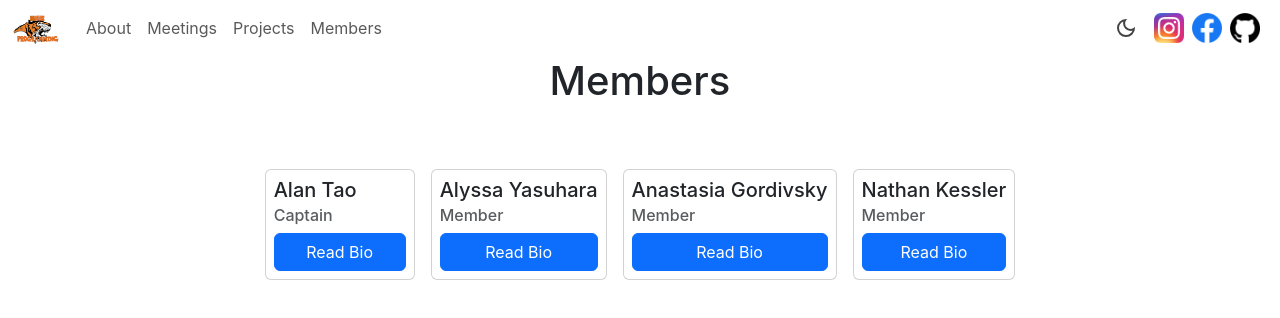
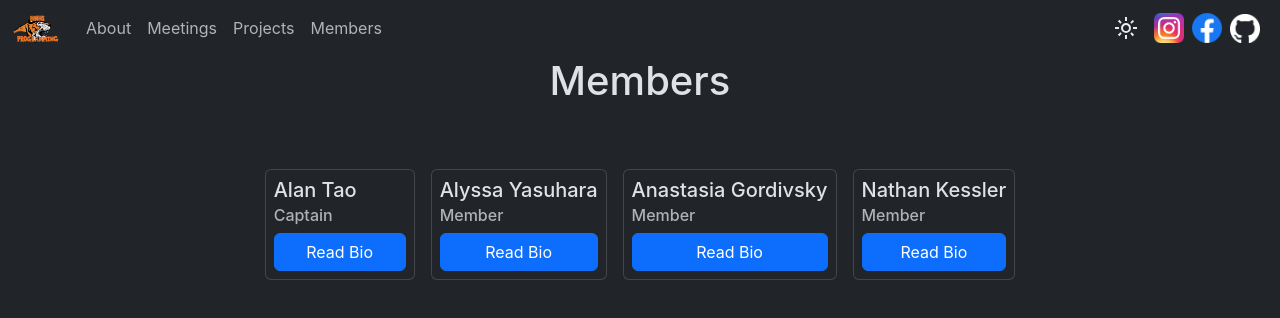
Before and after one commit to NNHS-Programming-Club/website, a React (Create React App) app: page /members in a window 1280 px wide. Shown: the top 318 px of the page. Built offline with nearby package versions, Linux system fonts and the light colour scheme; the HTML template or start-up script is replaced by a standard one.

Commit message:
minor changes

```diff
--- a/src/components/Navbar.js
+++ b/src/components/Navbar.js
@@ -3,7 +3,7 @@ import './Navbar.css'
 import { Link } from 'react-router-dom'
 
 export default function Navbar() {
-  const [darkMode, setDarkMode] = useState(false);
+  const [darkMode, setDarkMode] = useState(true);
   const [darkIconPath, setDarkIconPath] = useState("images/icons/dark-mode.svg");
   const [lightIconPath, setLightIconPath] = useState("images/icons/light-mode.svg");
   const toggleTheme = () => {
--- a/src/pages/Members.css
+++ b/src/pages/Members.css
@@ -14,7 +14,7 @@
 }
 
 .bio {
-  height: 50%;
-  width: 50%;
+  height: 60%;
+  width: 60%;
 
 }
```
